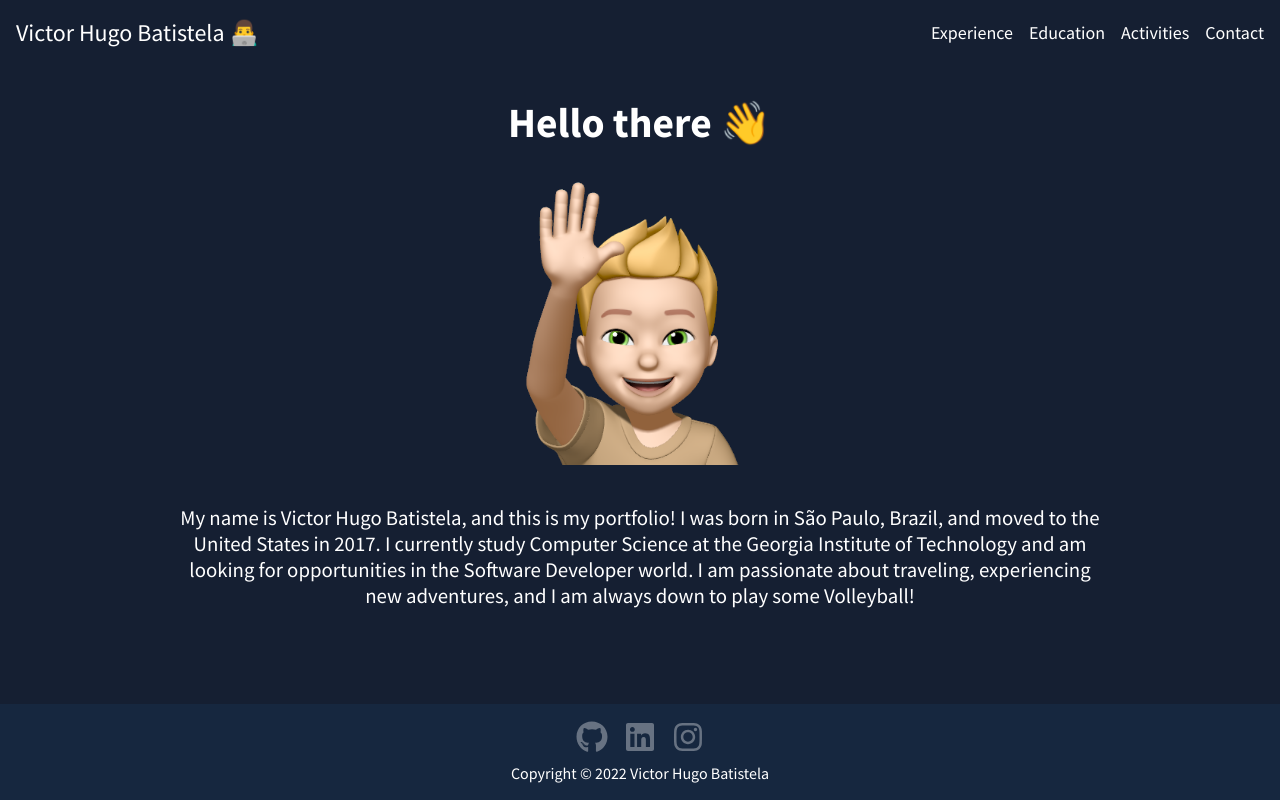
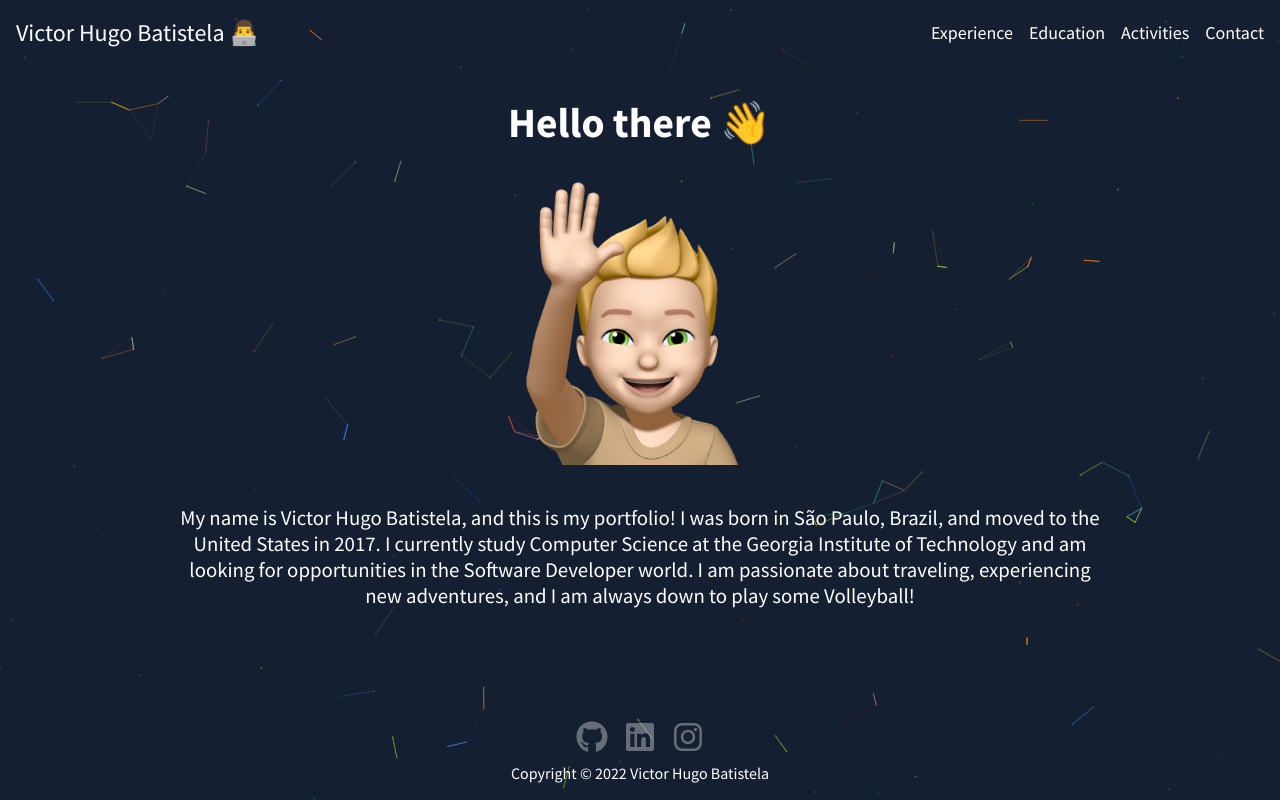
Before and after one commit to bavichugo/bavichugo-website, a React (Create React App) app: page / in a window 1280 px wide. Built offline with nearby package versions, Linux system fonts and the light colour scheme.

Commit message:
Fix react particles

```diff
--- a/src/components/layout/CustomParticles.js
+++ b/src/components/layout/CustomParticles.js
@@ -1,4 +1,6 @@
+import { useCallback } from "react";
 import Particles from "react-tsparticles";
+import { loadFull } from "tsparticles";
 
 const options = {
   fullScreen: {
@@ -159,9 +161,14 @@ const options = {
 };
 
 const CustomParticles = () => {
+  const particlesInit = useCallback(async (engine) => {
+    await loadFull(engine);
+  }, []);
+
   return (
     <Particles
       id="tsparticles"
+      init={particlesInit}
       options={options}
     />
   );
--- a/src/components/layout/Footer.scss
+++ b/src/components/layout/Footer.scss
@@ -9,7 +9,7 @@
   flex-direction: column;
   justify-content: center;
   align-items: center;
-  background-color: $blue-item;
+  background-color: "transparent";
 
   p {
     margin: 0;
```
